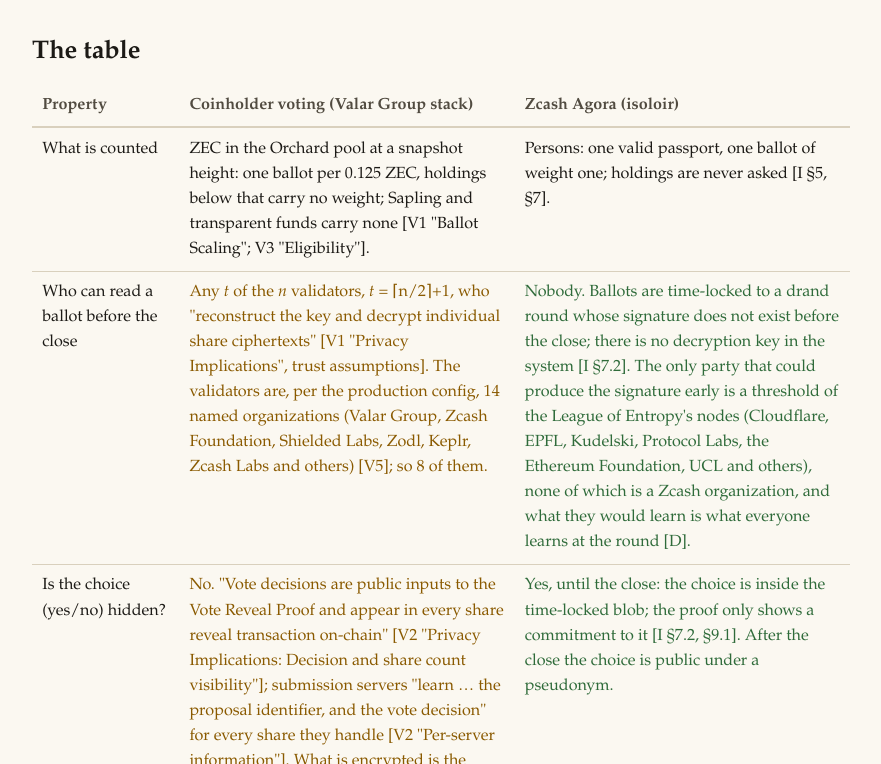
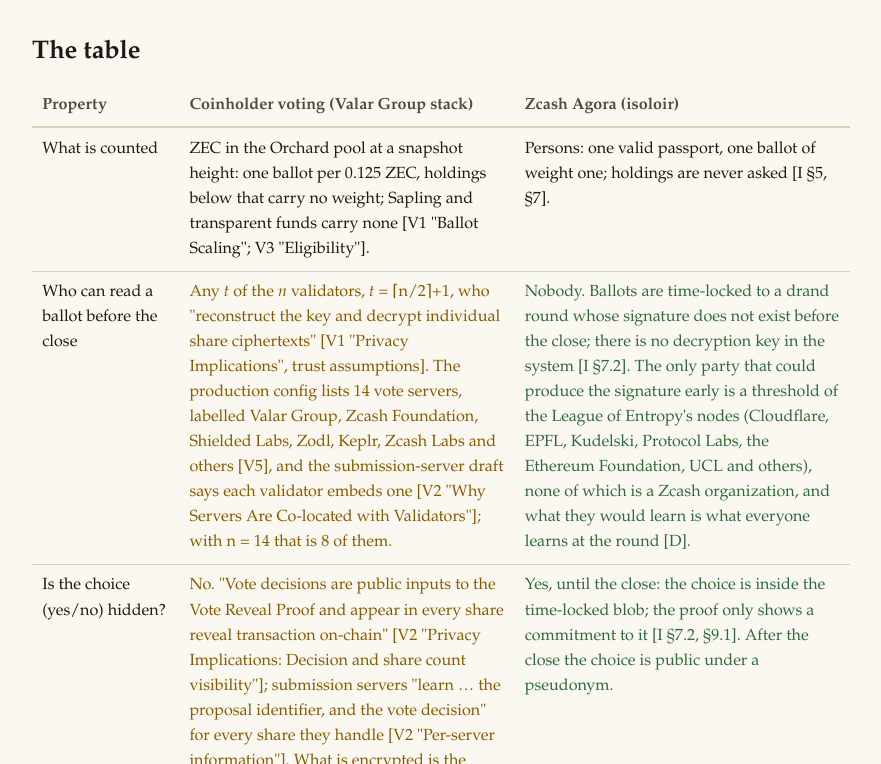
Before and after one commit to nikkolasg/zcash-agora, a plain HTML site: page site/comparison/index.html in a window 1280 px wide. Shown: the part 577-1341 px from the top of the page, without its empty margins (199-1080 px from the left). Drawn offline with Linux system fonts and the light colour scheme.

Commit message:
comparison: the operator count comes from the vote-server list
Co-Authored-By: Claude Fable 5.1 <noreply@anthropic.com>

```diff
--- a/site/comparison/index.html
+++ b/site/comparison/index.html
@@ -49,7 +49,7 @@
 <td>Persons: one valid passport, one ballot of weight one; holdings are never asked [I §5, §7].</td></tr>
 
 <tr><td>Who can read a ballot before the close</td>
-<td class="bad">Any <em>t</em> of the <em>n</em> validators, <em>t</em> = ⌈n/2⌉+1, who "reconstruct the key and decrypt individual share ciphertexts" [V1 "Privacy Implications", trust assumptions]. The validators are, per the production config, 14 named organizations (Valar Group, Zcash Foundation, Shielded Labs, Zodl, Keplr, Zcash Labs and others) [V5]; so 8 of them.</td>
+<td class="bad">Any <em>t</em> of the <em>n</em> validators, <em>t</em> = ⌈n/2⌉+1, who "reconstruct the key and decrypt individual share ciphertexts" [V1 "Privacy Implications", trust assumptions]. The production config lists 14 vote servers, labelled Valar Group, Zcash Foundation, Shielded Labs, Zodl, Keplr, Zcash Labs and others [V5], and the submission-server draft says each validator embeds one [V2 "Why Servers Are Co-located with Validators"]; with n = 14 that is 8 of them.</td>
 <td class="ok">Nobody. Ballots are time-locked to a drand round whose signature does not exist before the close; there is no decryption key in the system [I §7.2]. The only party that could produce the signature early is a threshold of the League of Entropy's nodes (Cloudflare, EPFL, Kudelski, Protocol Labs, the Ethereum Foundation, UCL and others), none of which is a Zcash organization, and what they would learn is what everyone learns at the round [D].</td></tr>
 
 <tr><td>Is the choice (yes/no) hidden?</td>
```
Also changed, not shown: site/comparison/index.src.html (+1 -1 lines).
